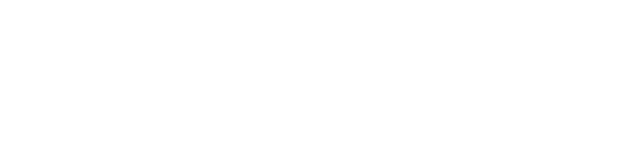
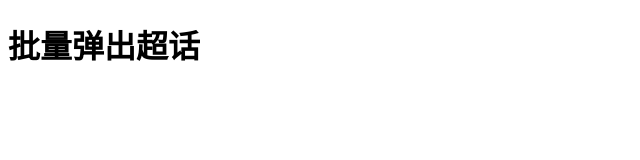
Before and after one commit to qiyongzhanghao/chaohuahuizong, a plain HTML site: page index.html in a window 1280 px wide. Shown: the whole page, without its empty margins (0-640 px from the left). Drawn offline with Linux system fonts and the light colour scheme.

Commit message:
Update index.html

```diff
--- a/index.html
+++ b/index.html
@@ -7,6 +7,7 @@
     <title>Document</title>
 </head>
 <body onload="openMultiple()">
+    <h1>批量弹出超话</h1>
     <script>
      function openMultiple(){
          window.open('https://www.weibo.com/p/100808b68aba47f332d118ad655dcfa1029afc/super_index','陈一发儿','','true')
```
